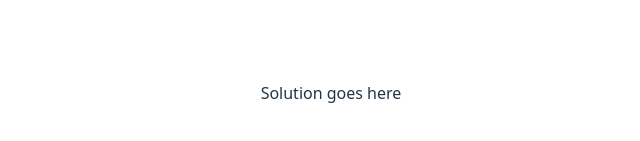
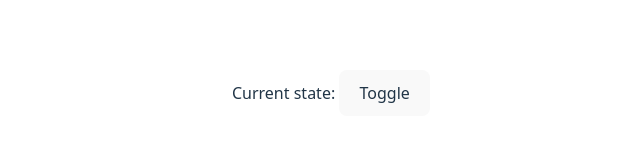
Before and after one commit to mohiyuddinshaikh/react-coding-problems, a React (Vite) app: page / in a window 1280 px wide. Shown: the part 307-448 px from the top of the page, without its empty margins (309-949 px from the left). Built offline with nearby package versions, Linux system fonts and the light colour scheme.

Commit message:
solution: useToggle hook added

```diff
--- a/src/App.jsx
+++ b/src/App.jsx
@@ -1,7 +1,15 @@
 import "./App.css";
+import useToggle from "./hooks/useToggle";
 
 function App() {
-  return <div className="">Solution goes here</div>;
+  const [on, toggle] = useToggle(false);
+
+  return (
+    <div className="">
+      Current state: {on}
+      <button onClick={toggle}>Toggle</button>
+    </div>
+  );
 }
 
 export default App;
--- /dev/null
+++ b/src/hooks/useToggle.jsx
@@ -0,0 +1,9 @@
+import React, { useState } from "react";
+
+export default function useToggle(initialState = false) {
+  const [on, setOn] = useState(initialState);
+
+  const toggleOn = () => setOn((prev) => !prev);
+
+  return [on, toggleOn];
+}
```
